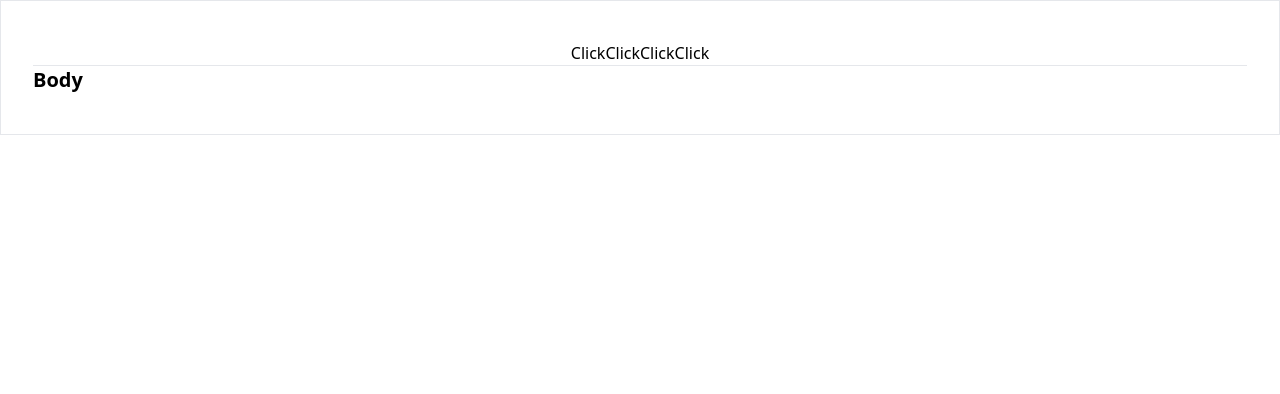
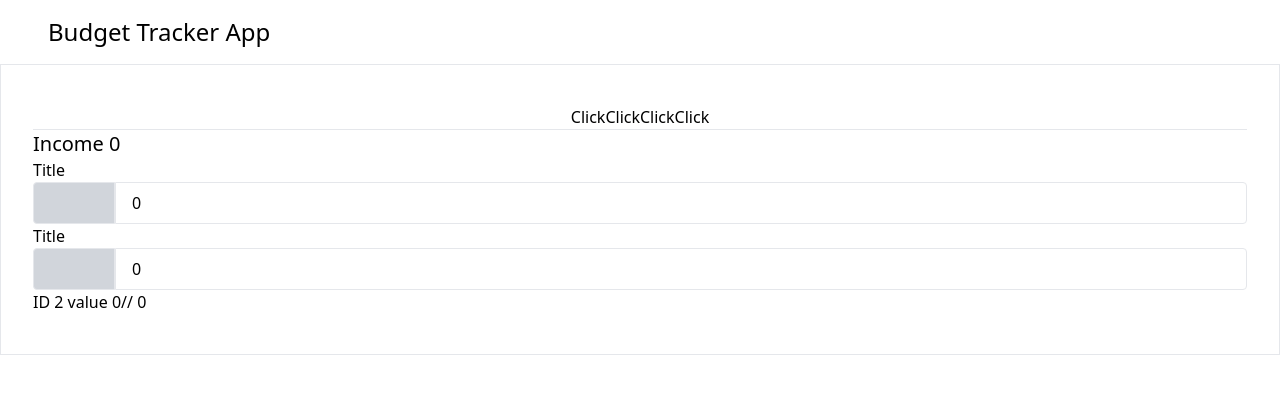
Before and after one commit to totallycrow/budget-tracker-app, a React (Create React App) app: page / in a window 1280 px wide. Shown: the top 394 px of the page. Built offline with nearby package versions, Linux system fonts and the light colour scheme.

Commit message:
setup income inputs

```diff
--- a/src/App.js
+++ b/src/App.js
@@ -1,13 +1,50 @@
-import Header from "./components/Header";
+import ItemList from "./components/ItemList";
+import { useState, useEffect } from "react";
+
+const values = "Monthly Wages";
 
 function App() {
+  const [incomeValue, setIncomeValue] = useState(0);
+  const [incomes, setIncomes] = useState(0);
+  const [test, setTest] = useState(0);
+  let result = 0;
+
+  const [inputIncomes, setInputIncomes] = useState([0, 0]);
+
+  const onInputChange = (id, value) => {
+    value === "" ? (inputIncomes[id - 1] = 0) : (inputIncomes[id - 1] = value);
+
+    console.log("initial array" + inputIncomes[0] + inputIncomes[1]);
+
+    console.log(id);
+    console.log(value);
+    console.log(inputIncomes[0]);
+    console.log(inputIncomes[1]);
+
+    setTest(parseInt(inputIncomes[0]) + parseInt(inputIncomes[1]));
+  };
+
   return (
     <div className="content-wrapper h-screen w-screen">
+      <h1 className="px-12 py-4">Budget Tracker App</h1>
       <div className="container mx-auto py-10 px-8 border">
-        <Header />
+        <div>
+          <div className="main-header flex justify-center border-b">
+            <button>Click</button>
+            <button>Click</button>
+            <button>Click</button>
+            <button>Click</button>
+          </div>
+        </div>
         <div className="app-body">
-          <h2 className="font-bold">Body</h2>
+          <h2>Income {test}</h2>
+          <ItemList onInputChange={onInputChange} id={1} />
+
+          <ItemList onInputChange={onInputChange} id={2} />
         </div>
+        <p>
+          ID 2 value {inputIncomes[0]}// {result}
+        </p>
       </div>
     </div>
   );
--- a/src/components/Header.js
+++ /dev/null
@@ -1,16 +0,0 @@
-import React from "react";
-
-const Header = () => {
-  return (
-    <div>
-      <div className="main-header flex justify-center border-b">
-        <button>Click</button>
-        <button>Click</button>
-        <button>Click</button>
-        <button>Click</button>
-      </div>
-    </div>
-  );
-};
-
-export default Header;
--- /dev/null
+++ b/src/components/ItemList.js
@@ -0,0 +1,30 @@
+import React from "react";
+import { useState, useEffect } from "react";
+
+const ItemList = ({ id, onInputChange }) => {
+  const [inputValue, setInputValue] = useState(0);
+
+  useEffect(() => {
+    onInputChange(id, inputValue);
+  }, [inputValue]);
+
+  return (
+    <div>
+      <h3>Title</h3>
+      <div class="flex">
+        <div class="text-sm border border-2 rounded-l px-10 py-2 bg-gray-300 whitespace-nowrap">
+          <div></div>
+        </div>
+        <input
+          name="field_name"
+          class="border border-2 rounded-r px-4 py-2 w-full"
+          type="number"
+          value={inputValue}
+          onChange={(e) => setInputValue(e.target.value)}
+        />
+      </div>
+    </div>
+  );
+};
+
+export default ItemList;
```
